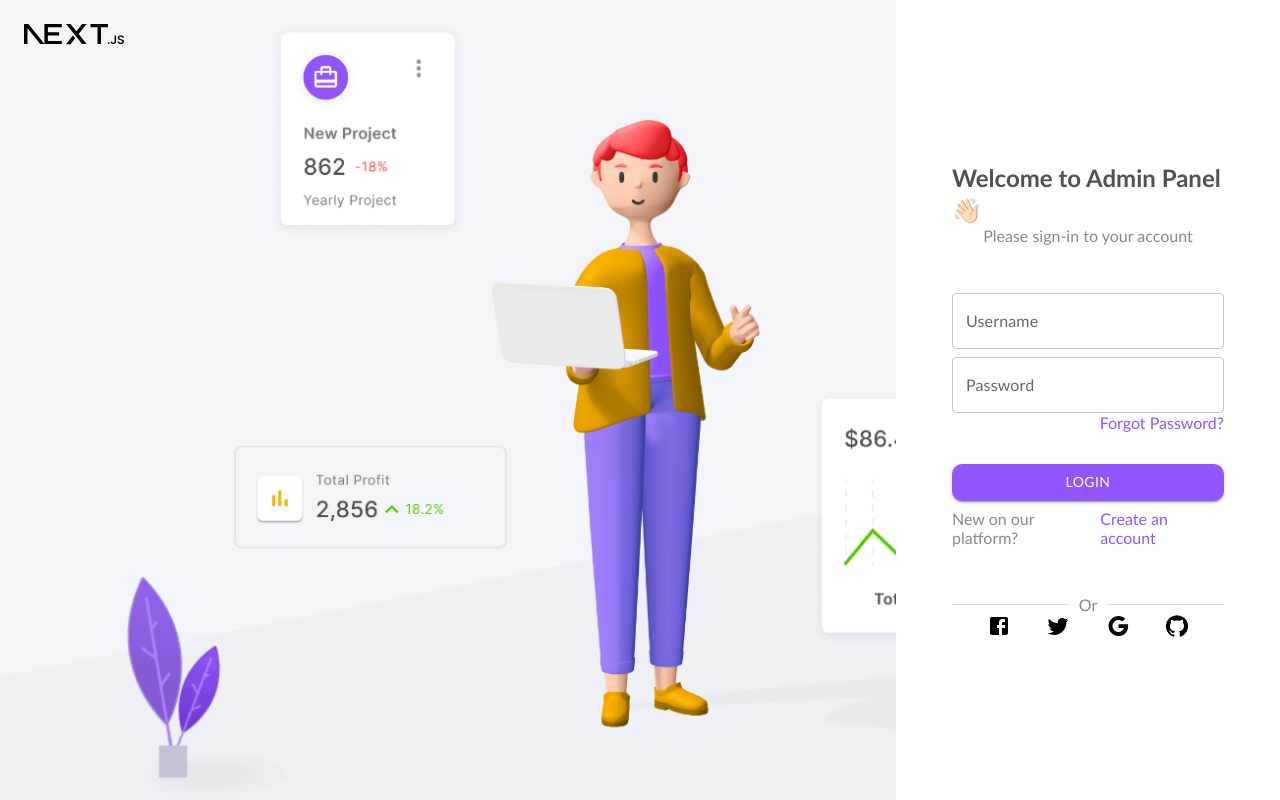
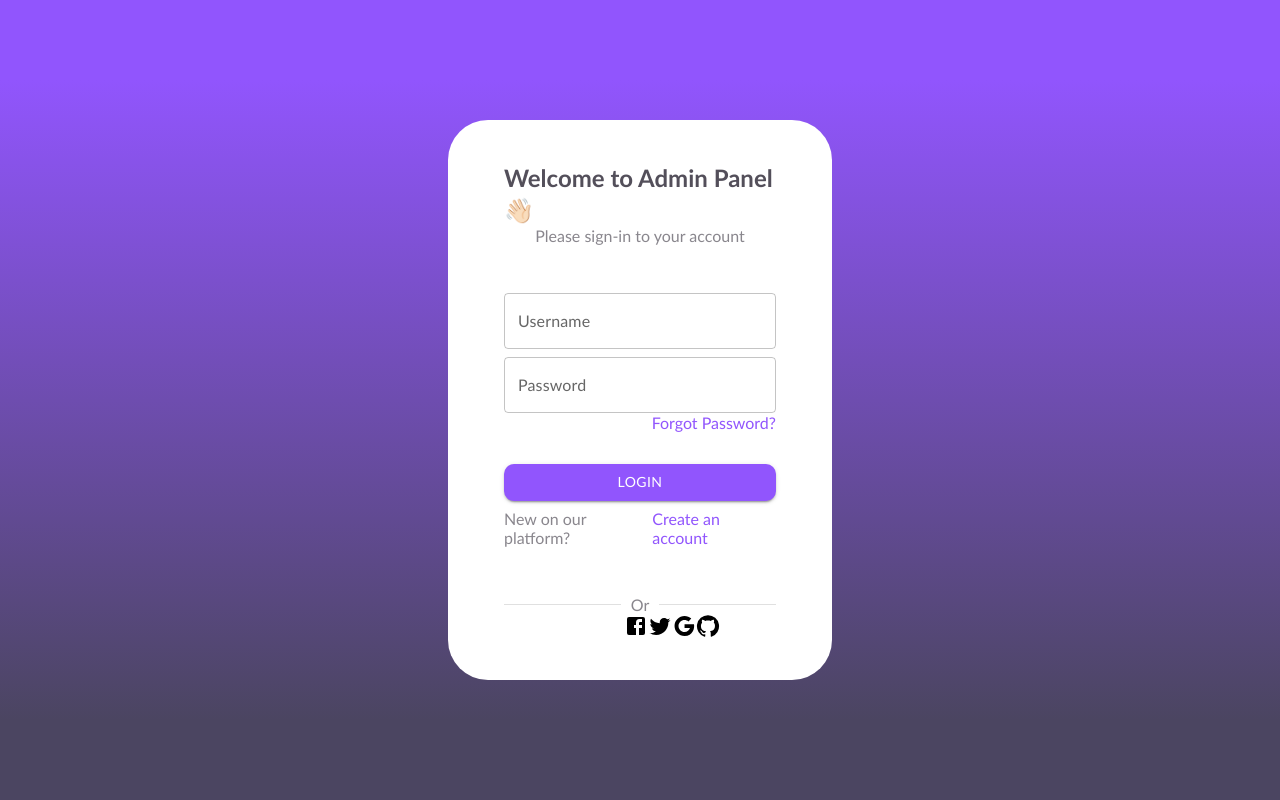
Before and after one commit to favioamarillapy/next-admin-panel, a Next.js app: page /login in a window 1280 px wide. Built offline with nearby package versions, Linux system fonts and the light colour scheme.

Commit message:
Finished login page

```diff
--- a/pages/login/CreateAccount.js
+++ b/pages/login/CreateAccount.js
@@ -6,6 +6,7 @@ import GoogleIcon from '@mui/icons-material/Google';
 import GitHubIcon from '@mui/icons-material/GitHub';
 
 export default function CreateAccount() {
+
     return (
         <>
             <Box
@@ -47,11 +48,16 @@ export default function CreateAccount() {
                 </Typography>
             </Divider>
 
-            <Box sx={{ display: 'flex', justifyContent: 'space-evenly' }}>
-                <FacebookIcon color="blue" />
-                <TwitterIcon color="blue" />
-                <GoogleIcon color="blue" />
-                <GitHubIcon color="blue" />
+            <Box sx={{
+                display: 'flex',
+                justifyContent: 'space-evenly',
+                paddingLeft: 15,
+                paddingRight: 15
+            }}>
+                <FacebookIcon />
+                <TwitterIcon />
+                <GoogleIcon />
+                <GitHubIcon />
             </Box>
         </>
     )
--- a/pages/login/index.js
+++ b/pages/login/index.js
@@ -1,42 +1,48 @@
-import NextJsIcon from "@/components/Icons/NextJs";
-import { Box, Button, Divider, Grid, TextField, Typography } from "@mui/material";
-import Link from "next/link";
-import CreateAccount from "./CreateAccount";
+import { useEffect, useState } from "react"
+import { Box, Button, TextField, Typography } from "@mui/material"
+import CreateAccount from "./CreateAccount"
 
 
 export default function LoginPage() {
 
+    const [isMobile, setIsMobile] = useState(false)
+
+    useEffect(() => {
+        function handleResize() {
+            const userAgent =
+                typeof window.navigator === "undefined" ? "" : navigator.userAgent;
+            const mobile = Boolean(
+                userAgent
+                    .match(/Android|BlackBerry|iPhone|iPad|iPod|Opera Mini|IEMobile|WPDesktop/i)
+            );
+            setIsMobile(mobile);
+        }
+
+        window.addEventListener('resize', handleResize)
+    }, [])
+
     return (
-        <Box sx={{
-            minHeight: '100vh',
-            overflowX: 'hidden',
-            display: 'flex',
-        }}>
+        <Box
+            sx={{
+                height: '100vh',
+                width: '100%',
+                display: 'flex',
+                alignItems: 'center',
+                justifyContent: 'center',
+                backgroundImage: 'linear-gradient(0deg, #4b4561 10%, #9155FD 90%)',
+            }}
+        >
             <Box
                 sx={{
-                    height: '100vh',
-                    width: '70%',
-                    backgroundImage: 'url(/assets/images/bg-login.png)',
-                    backgroundSize: 'cover',
-                    backgroundRepeat: 'no-repeat'
-
-                }}
-            >
-                <Box sx={{ marginLeft: 3 }}>
-                    <NextJsIcon width={100} />
-                </Box>
-            </Box>
-
-            <Box
-                sx={{
-                    height: '100vh',
-                    width: '30%',
-                    background: '#fff',
                     display: 'flex',
                     flexDirection: 'column',
                     alignItems: 'center',
                     justifyContent: 'center',
-                    padding: 7
+                    height: isMobile ? '100vh' : '70vh',
+                    width: isMobile ? '100%' : '30%',
+                    background: '#fff',
+                    borderRadius: isMobile ? 0 : 10,
+                    padding: isMobile ? 2 : 7
                 }}
             >
                 <Typography variant="h5" color={'#534F5A'} fontWeight={600}>Welcome to Admin Panel 👋🏻</Typography>
@@ -78,13 +84,10 @@ export default function LoginPage() {
                         LOGIN
                     </Button>
 
-
                     <CreateAccount />
-
-
 
                 </Box>
             </Box>
-        </Box >
+        </Box>
     )
 }
```
